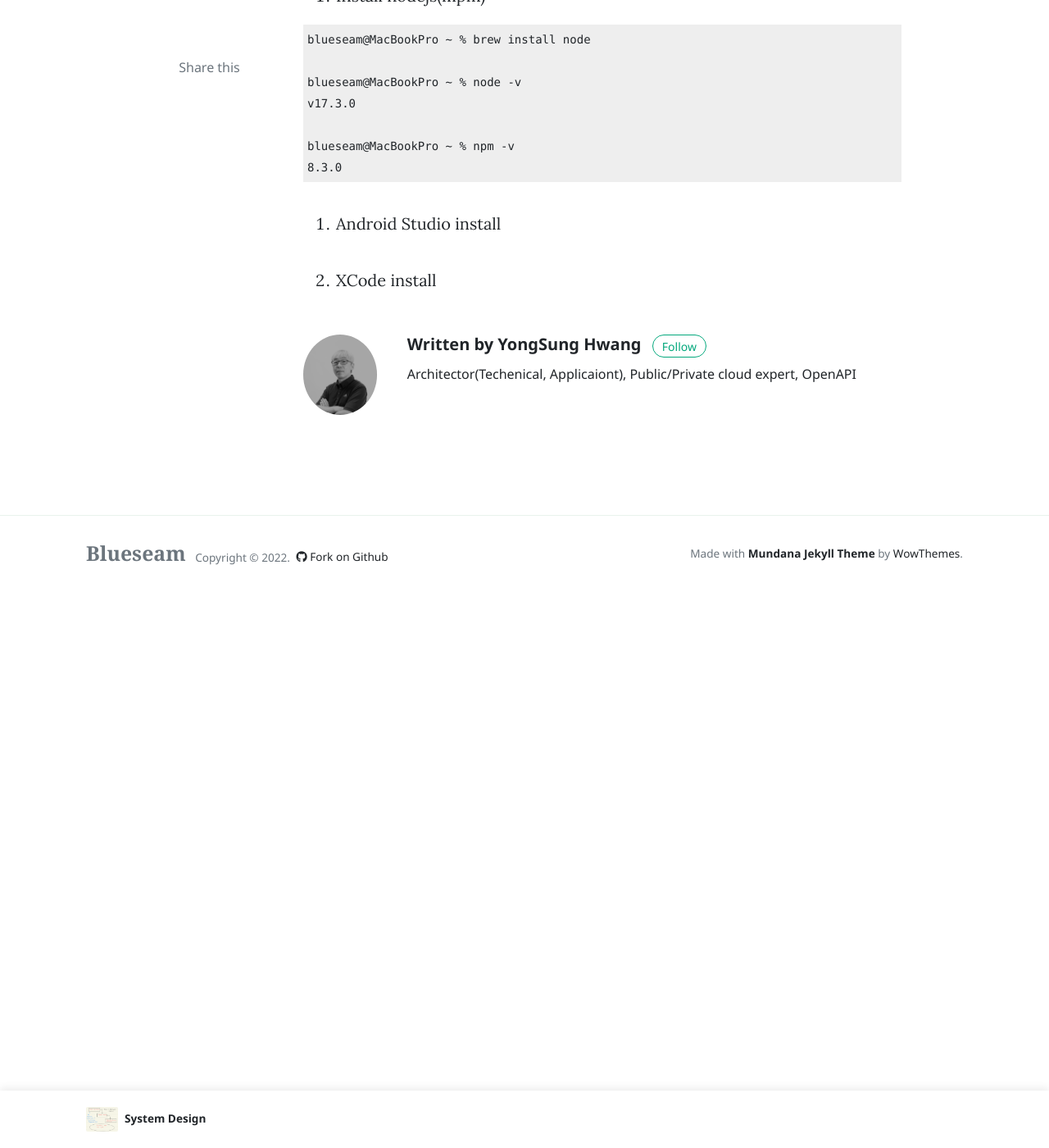
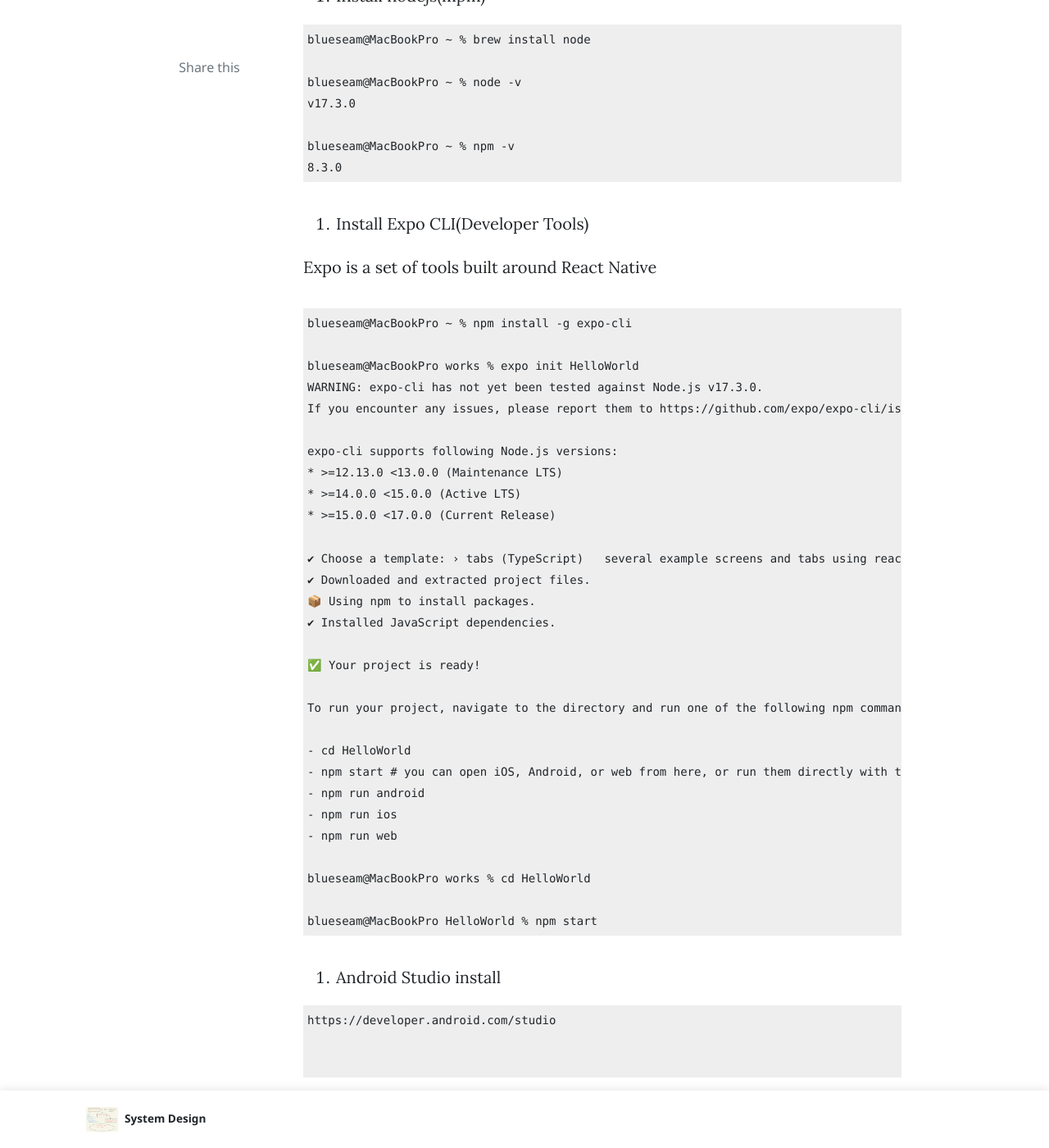
Before and after one commit to blueseam/blueseam.github.io, a Jekyll site: the page built from _posts/2022-01-07-React-Native.md, in a window 1280 px wide and 1400 px high, scrolled down 855 px. Shown: the whole window at 82% size. Built offline with Jekyll 4.4.1, drawn with Linux system fonts in a browser that asks for light colours; nearby versions of some CDN libraries; comment, search, counter and statistics services are not loaded.

Commit message:
Update 2022-01-07-React-Native.md

````diff
--- a/_posts/2022-01-07-React-Native.md
+++ b/_posts/2022-01-07-React-Native.md
@@ -29,6 +29,48 @@
 8.3.0
 ```
 
-3. Android Studio install
+3. Install Expo CLI(Developer Tools)
+
+Expo is a set of tools built around React Native
+
+```
+blueseam@MacBookPro ~ % npm install -g expo-cli
+
+blueseam@MacBookPro works % expo init HelloWorld
+WARNING: expo-cli has not yet been tested against Node.js v17.3.0.
+If you encounter any issues, please report them to https://github.com/expo/expo-cli/issues
+
+expo-cli supports following Node.js versions:
+* >=12.13.0 <13.0.0 (Maintenance LTS)
+* >=14.0.0 <15.0.0 (Active LTS)
+* >=15.0.0 <17.0.0 (Current Release)
+
+✔ Choose a template: › tabs (TypeScript)   several example screens and tabs using react-navigation and TypeScript
+✔ Downloaded and extracted project files.
+📦 Using npm to install packages.
+✔ Installed JavaScript dependencies.
+
+✅ Your project is ready!
+
+To run your project, navigate to the directory and run one of the following npm commands.
+
+- cd HelloWorld
+- npm start # you can open iOS, Android, or web from here, or run them directly with the commands below.
+- npm run android
+- npm run ios
+- npm run web
+
+blueseam@MacBookPro works % cd HelloWorld
+
+blueseam@MacBookPro HelloWorld % npm start
+```
+
+5. Android Studio install
+
+```
+https://developer.android.com/studio
+
+
+```
 
 4. XCode install
````
